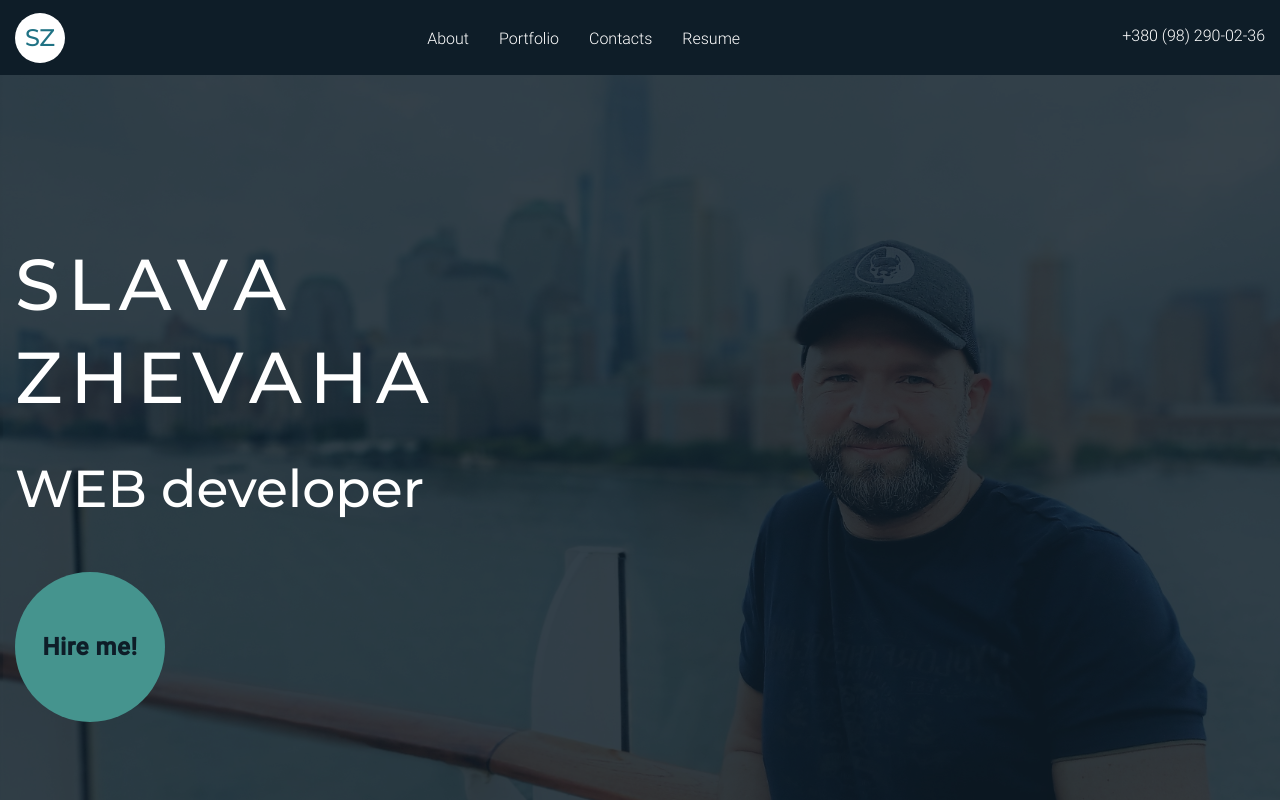
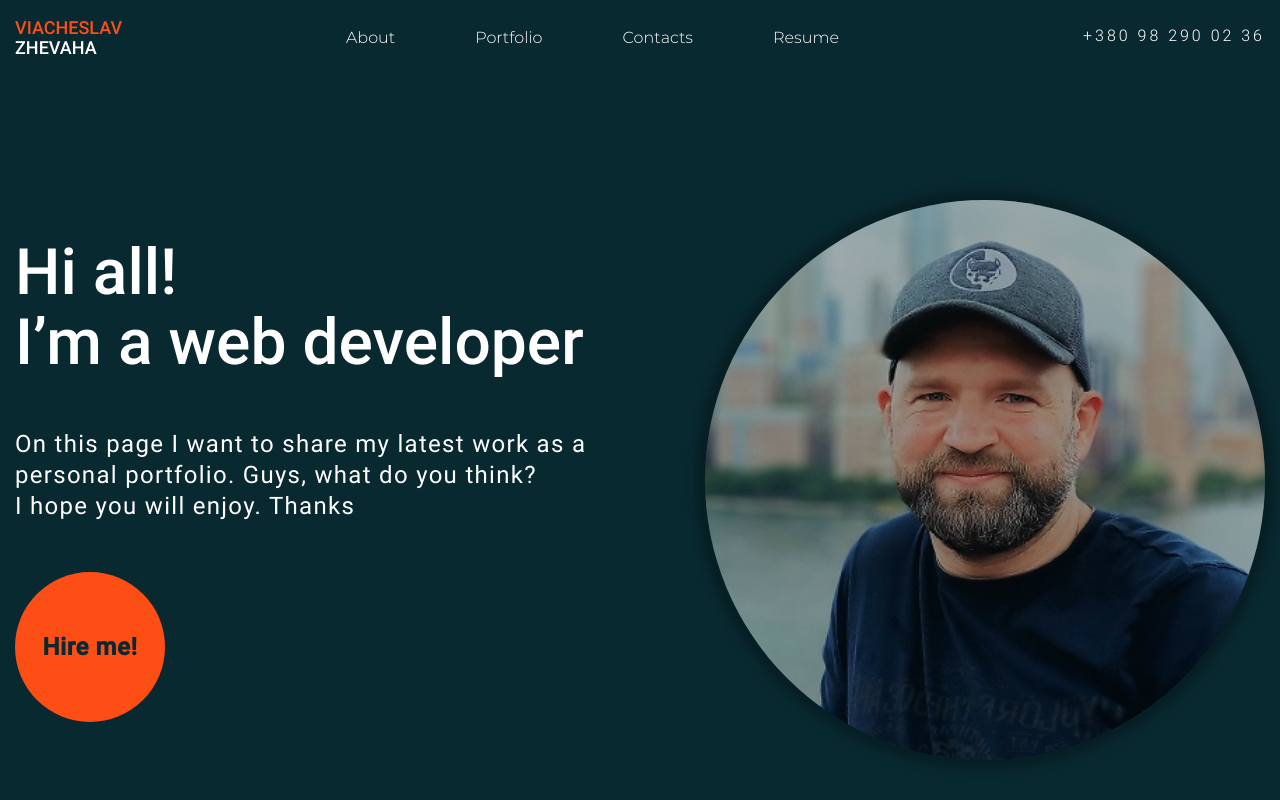
Before and after one commit to sl101/Portfolio, a website: page #src/index.html in a window 1280 px wide. Shown: the top 800 px of the page. Drawn offline with nearby package versions, Linux system fonts and the light colour scheme; files that its build step writes are made by us from their sources; files whose address does not match are found by name.

Commit message:
fixed hero

```diff
--- a/#src/html/_header.html
+++ b/#src/html/_header.html
@@ -3,8 +3,8 @@
 		<div class="header__content">
 
 			<a class="header__logo goto logo" data-goto=".hero" href="#" tabindex="1">
-				<span class="logo__name logo__name--first">S</span>
-				<span class="logo__name logo__name--second">Z</span>
+				<span class="logo__name logo__name--first">Viacheslav</span>
+				<span class="logo__name logo__name--second">Zhevaha</span>
 			</a>
 
 			<div class="header__menu menu">
@@ -41,7 +41,7 @@
 
 			<a class="menu__phone hover dynamic-adaptive" data-da=".menu__body,992,last" href="tel:+380982900236"
 				tabindex="8">
-				+380 (98) 290-02-36
+				+380 98 290 02 36
 			</a>
 		</div>
 	</div>
--- a/#src/html/hero.html
+++ b/#src/html/hero.html
@@ -1,20 +1,32 @@
-<section class="hero" id="hero" style="background-image: url(../img/bg/manhatan.jpg);">
+<section class="hero" id="hero">
 	<div class="container">
+		<div class="hero__inner">
 			<div class="hero__content">
 				<h1 class="hero__title">
 					<span class="hero__item hero__item--name">
-					Slava
+						Hi all!
 					</span>
 					<span class="hero__item hero__item--secondName">
-					Zhevaha
-				</span>
-				<span class="hero__item hero__item--subtitle">
-					WEB developer
+						I’m a web developer
 					</span>
 				</h1>
+				<div class="hero__item hero__item--subtitle">
+					<p>
+						On this page I want to share my latest work as a personal portfolio.
+						Guys, what do you think?
+					</p>
+					<p>
+						I hope you will enjoy. Thanks
+					</p>
+				</div>
+
 				<button class="hero__button btn" type="button">
 					Hire me!
 				</button>
 			</div>
+			<div class="hero__person">
+				<img class="hero__img" src="../img/about/porter-manhatan.jpg" alt="Портрет Вячеслав Жевага в Нью Йорке">
+			</div>
+		</div>
 	</div>
 </section>
--- a/#src/scss/about.scss
+++ b/#src/scss/about.scss
@@ -12,6 +12,6 @@
 	// 	left: 0;
 	// 	width: 100%;
 	// 	height: 100%;
-	// 	background-color: $mainColor-80;
+	// 	background-color: $lightBrand;
 	// }
 }
--- a/#src/scss/base/global.scss
+++ b/#src/scss/base/global.scss
@@ -18,8 +18,8 @@ body {
 }
 
 body {
-	@include Montserrat(400);
-	line-height: 1.3;
+	@include Roboto(400);
+	line-height: 1.1;
 	background-color: $white;
 	color: $mainColor;
 }
--- a/#src/scss/base/vars.scss
+++ b/#src/scss/base/vars.scss
@@ -4,21 +4,24 @@ $white: #fff;
 $background-color: #e5e5e5;
 $background-example: #f2f2f2;
 
-$mainColor: #0e1d28;
-$mainColor-01: rgba(14, 29, 40, 0.01);
-$mainColor-10: rgba(14, 29, 40, 0.1);
-$mainColor-15: rgba(14, 29, 40, 0.15);
-$mainColor-20: rgba(14, 29, 40, 0.2);
-$mainColor-40: rgba(14, 29, 40, 0.4);
-$mainColor-50: rgba(14, 29, 40, 0.5);
-$mainColor-80: rgba(14, 29, 40, 0.8);
+$mainColor: #092930;
+$mainColor-01: rgba(9, 41, 48, 0.01);
+$mainColor-10: rgba(9, 41, 48, 0.1);
+$mainColor-15: rgba(9, 41, 48, 0.15);
+$mainColor-20: rgba(9, 41, 48, 0.2);
+$mainColor-40: rgba(9, 41, 48, 0.4);
+$mainColor-50: rgba(9, 41, 48, 0.5);
+$mainColor-80: rgba(9, 41, 48, 0.8);
 
 $brandColor: #1f7284;
 
 $lightBrand: #45948e;
 
+$conceptColor: #fd4e16;
+
 $black: #000;
 $black-25: rgba(0, 0, 0, 0.25);
+
 $hoverTime: 0.4s;
 $doubleHoverTime: 0.8s;
 
--- a/#src/scss/components.scss
+++ b/#src/scss/components.scss
@@ -55,13 +55,13 @@
 
 	@include lg-min {
 		&:focus {
-			border-color: $mainColor;
+			background-color: $background-color;
 		}
 
 		&:hover {
-			color: $white;
-			border-color: $mainColor;
-			background-color: $mainColor;
+			color: $conceptColor;
+			border-color: $white;
+			background-color: $white;
 		}
 
 		&:active {
@@ -115,7 +115,6 @@
 }
 // ==============================================
 .main-slider {
-	// overflow: hidden;
 	&__wrapper {
 		display: flex;
 		flex-direction: column;
--- a/#src/scss/contacts.scss
+++ b/#src/scss/contacts.scss
@@ -1,5 +1,17 @@
 .contacts {
+	position: relative;
 	max-width: 100%;
 	min-height: 100vh;
 	@include bg-cover;
+
+	&:before {
+		content: "";
+		position: absolute;
+		z-index: 1;
+		top: 0;
+		left: 0;
+		width: 100%;
+		height: 100%;
+		background-color: $mainColor-80;
+	}
 }
--- a/#src/scss/header.scss
+++ b/#src/scss/header.scss
@@ -1,8 +1,6 @@
 .header {
-	// position: fixed;
 	position: relative;
 	z-index: 50;
-	// top: 0;
 	width: 100%;
 	min-height: 75px;
 
@@ -38,9 +36,9 @@
 
 	// .header__logo
 	&__logo {
-		font-family: Montserrat, sans-serif;
+		font-family: Roboto, sans-serif;
 		font-weight: 500;
-		font-size: 24px;
+		font-size: 18px;
 		position: relative;
 		z-index: 5;
 		display: inline-block;
@@ -53,32 +51,27 @@
 }
 
 .logo {
-	max-width: 50px;
-	width: 100%;
-	min-height: 50px;
-	border-radius: 100%;
-	background-color: $white;
-	color: $brandColor;
+	position: relative;
+	min-height: 100%;
 	transition: all $doubleHoverTime ease;
 
 	&__name {
-		position: absolute;
-		top: 50%;
-		transform: translateY(-50%);
+		color: $white;
 		transition: all $doubleHoverTime ease;
+
 		&--first {
-			left: 10px;
-		}
-		&--second {
-			right: 10px;
+			display: block;
+			color: $conceptColor;
 		}
 	}
 
 	@include lg-min {
 		&:hover {
-			background-color: $brandColor;
+			& .logo__name {
+				color: $conceptColor;
+			}
 
-			& .logo__name {
+			& .logo__name--first {
 				color: $white;
 			}
 		}
@@ -108,7 +101,7 @@
 
 	// .menu__body
 	&__body {
-		font-family: Roboto, sans-serif;
+		font-family: Montserrat, sans-serif;
 		position: relative;
 		z-index: 1;
 		width: 100%;
@@ -153,12 +146,12 @@
 		flex: 0 0 auto;
 
 		&:not(:last-child) {
-			margin: 0 30px 0 0;
+			margin: 0 80px 0 0;
 		}
 
 		@include lg {
 			&:not(:last-child) {
-				margin: 0 0 30px 0;
+				margin: 0 0 50px 0;
 			}
 		}
 	}
@@ -182,7 +175,7 @@
 		order: 2;
 		flex: 0 0 auto;
 		display: inline-block;
-		font-family: Roboto, sans-serif;
+		letter-spacing: 3px;
 
 		@include sm {
 			font-size: 26px;
--- a/#src/scss/hero.scss
+++ b/#src/scss/hero.scss
@@ -1,38 +1,49 @@
 .hero {
-	position: relative;
 	max-width: 100%;
-	min-height: 100vh;
 	padding: 80px 0 0 0;
 	margin: -75px 0 0 0;
-	@include bg-cover;
-	background-position: right center;
+	background-color: $mainColor;
 
-	&:before {
-		content: "";
-		position: absolute;
-		z-index: 1;
-		top: 0;
-		left: 0;
-		width: 100%;
-		height: 100%;
-		background-color: $mainColor-80;
+	&__inner {
+		display: flex;
+		justify-content: space-between;
+		align-items: center;
+		min-height: 100vh;
+
+		@include xl {
+			flex-direction: column;
+			justify-content: center;
+			padding: 100px 0;
+			min-height: 100%;
+		}
+
+		@include lg {
+			padding: 50px 0;
+		}
 	}
 
 	// .hero__content
-
 	&__content {
 		position: relative;
 		z-index: 2;
 		max-width: 50%;
-		height: 100vh;
 		display: flex;
 		flex-direction: column;
 		justify-content: center;
+
+		@include xl {
+			max-width: 80%;
+		}
+
+		@include md {
+			margin-bottom: 50px;
+		}
 	}
 
 	// .hero__title
 
-	&__title {
+	&__title,
+	.hero__item--subtitle {
 		color: $white;
 		margin: 0 0 50px 0;
 	}
@@ -44,22 +55,33 @@
 		&--name,
 		&--secondName {
 			font-weight: 500;
-			font-size: 72px;
-			letter-spacing: 8px;
-			text-transform: uppercase;
+			font-size: 64px;
+
+			@include md {
+				font-size: 38px;
 			}
 
-		&--name {
+			@include sm {
+				font-size: 24px;
+			}
 		}
 
 		&--subtitle {
-			font-size: 52px;
-			margin-top: 30px;
+			font-size: 24px;
+			line-height: 1.3;
+			letter-spacing: 1.3px;
+
+			@include md {
+				font-size: 18px;
+			}
+
+			@include sm {
+				font-size: 14px;
+			}
 		}
 	}
 
 	// .hero__button
-
 	&__button {
 		width: 150px;
 		height: 150px;
@@ -68,18 +90,38 @@
 		border: 0;
 		font-size: 24px;
 		font-weight: 700;
-		background-color: $lightBrand;
+		background-color: $conceptColor;
+
+		@include md {
+			flex: 0 0 120px;
+			width: 120px;
+			height: 120px;
+			font-size: 18px;
 		}
 	}
 
-.title-hero {
-	// .title-hero__greate
+	&__person {
+		position: relative;
+		max-width: 560px;
+		width: 100%;
+		background-color: $mainColor;
+		border-radius: 100%;
+		box-shadow: 0 0 10px 10px $black-25;
 
-	&__greate {
+		&:before {
+			content: "";
+			position: absolute;
+			top: 0;
+			left: 0;
+			width: 100%;
+			height: 100%;
+			border-radius: 100%;
+			background-color: $mainColor-20;
+		}
 	}
 
-	// .title-hero__subtitle
-
-	&__subtitle {
+	&__img {
+		border-radius: 100%;
+		width: 100%;
 	}
 }
```
Also changed, not shown: Portfolio/img/stack/sprite.stack.html (+1 -1 lines), Portfolio/index.html (+21 -9 lines), #src/img/about/porter-manhatan.jpg (added), Portfolio/css/style.css, Portfolio/css/style.min.css. Lines whose indentation alone changed are shown as unchanged.
